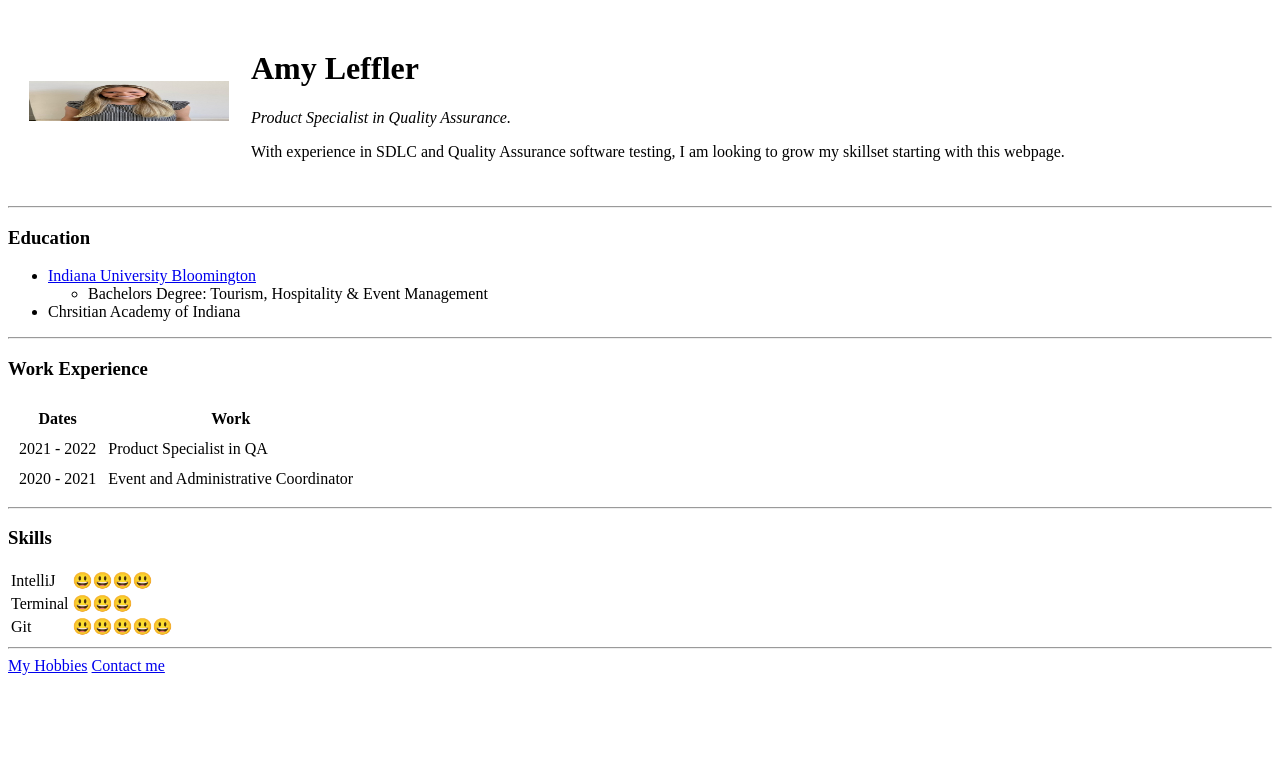
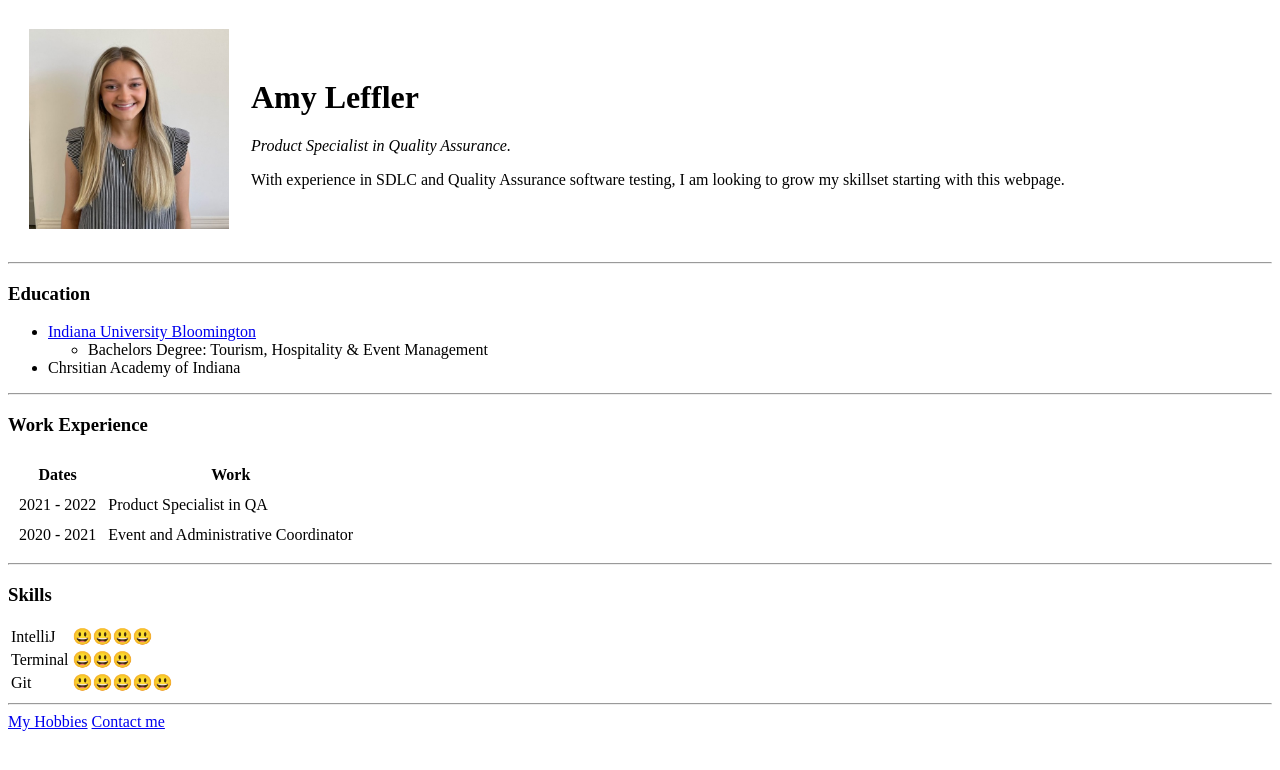
Before and after one commit to amyleffler/AL, a plain HTML site: page index.html in a window 1280 px wide. Drawn offline with Linux system fonts and the light colour scheme.

Commit message:
Update index.html

```diff
--- a/index.html
+++ b/index.html
@@ -9,7 +9,7 @@
   <body>
     <table cellspacing="20">
       <tr>
-        <td><img src="Image/AmyProfile.jpeg" width="200" height="40" alt="Amy profile picture"></td>
+        <td><img src="Image/AmyProfile.jpeg" width="200" height="200" alt="Amy profile picture"></td>
         <td><h1>Amy Leffler</h1>
         <p><em>Product Specialist in Quality Assurance.</em></p>
         <p>With experience in SDLC and Quality Assurance software testing, I am looking to grow my skillset starting with this webpage.</p>
```
